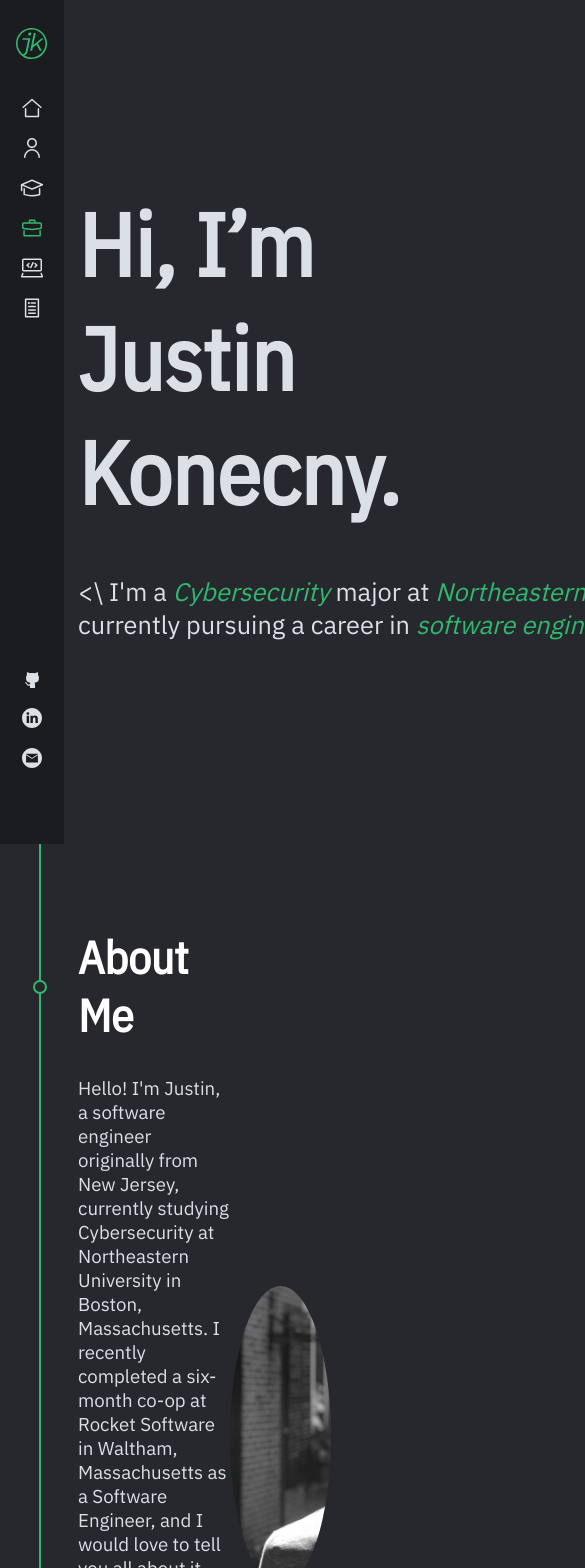
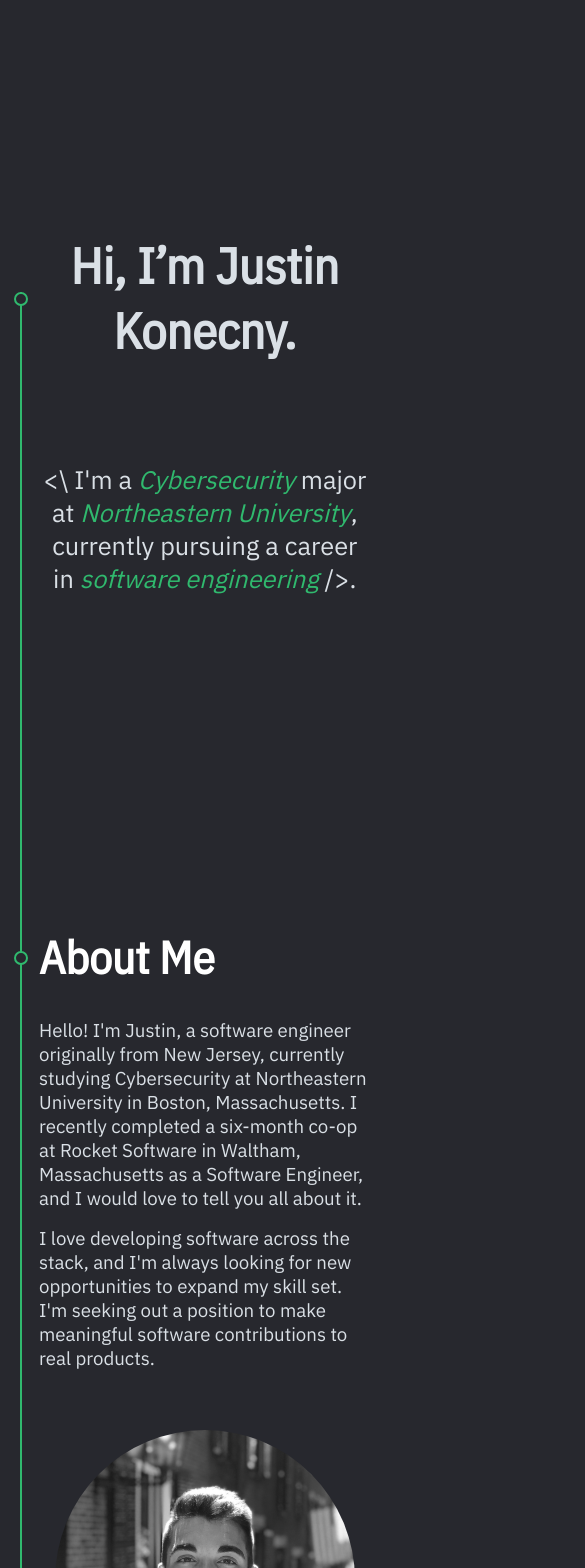
Before and after one commit to justinkonecny/website, a React (Create React App) app: page / in a window 390 px wide. Shown: the top 1568 px of the page, 585 px wide, since content can reach past the window. Built offline with nearby package versions, Linux system fonts and the light colour scheme.

Commit message:
Fix mobile

```diff
--- a/src/components/FeaturedProject.js
+++ b/src/components/FeaturedProject.js
@@ -93,7 +93,7 @@ export class FeaturedProject extends Component {
                     </div>
                     {this.props.children}
                 </div>
-                <div className={'right-half'}>
+                <div className={this.props.isMobile ? 'right-half right-half-mobile' : 'right-half'}>
                     <div className={this.props.isMobile ? 'img-container img-container-mobile' : 'img-container'}>
                         <img className={'img-proj'} src={this.props.imageSrc} alt={this.props.text}/>
                     </div>
--- a/src/components/Home.js
+++ b/src/components/Home.js
@@ -229,8 +229,9 @@ export class Home extends Component {
      * Updates the current state to mobile if the window width is less than the mobile width threshold.
      */
     componentDidMount() {
-        // window.addEventListener('resize', this.resizeListener);
+        window.addEventListener('resize', this.resizeListener);
         window.addEventListener('scroll', this.scrollListener);
+        this.resizeListener();
         //
         // if (window.innerWidth <= this.mobileThreshold) {
         //     this.setState({isMobile: true});
@@ -289,10 +290,10 @@ export class Home extends Component {
     render() {
         return (
             <div>
-                <NavBar currentSection={this.state.currentSection} isMobile={this.state.isMobile} display={this.state.showNavBar} hoverIcons={this.state.hoverIcons}/>
+                {!this.state.isMobile && <NavBar currentSection={this.state.currentSection} isMobile={this.state.isMobile} display={this.state.showNavBar} hoverIcons={this.state.hoverIcons}/>}
 
                 <Timeline>
-                    <TimelineElement dotId={'name'} height={'100vh'} display={'flex'} start={true} filled={this.state.currentSection === Sections.HOME}>
+                    <TimelineElement dotId={'name'} height={'100vh'} display={'flex'} start={true} filled={this.state.currentSection === Sections.HOME} isMobile={this.state.isMobile}>
                         <h1 id={'name'} className={this.state.isMobile ? 'name-mobile' : 'name-desk'}>Hi, I’m Justin Konecny.</h1>
                         <div className={this.state.isMobile ? 'intro intro-mobile' : 'intro'}>
                             <div className={this.state.isMobile ? 'intro-inner intro-inner-mobile' : 'intro-inner'}>
@@ -310,7 +311,7 @@ export class Home extends Component {
                     {/* The main body, includes education, software projects, skills, and work experience */}
 
                     {/* ABOUT ME */}
-                    <TimelineElement dotId={'about-me'} filled={this.state.currentSection === Sections.ABOUT}>
+                    <TimelineElement dotId={'about-me'} filled={this.state.currentSection === Sections.ABOUT} isMobile={this.state.isMobile}>
                         {/*<div className={this.state.skipIntro ? {} : (this.state.showIntro ? 'fade-in' : 'fade-in-hide')}>*/}
                         <div className={this.state.isMobile ? 'about about-mobile' : 'about'}>
                             <div className={this.state.isMobile ? 'about-inner about-inner-mobile' : 'about-inner'}>
@@ -330,7 +331,7 @@ export class Home extends Component {
                                         </p>
                                     </div>
                                 </div>
-                                <div className={this.state.isMobile ? 'about-profile-mobile' : 'about-profile'}>
+                                <div className={this.state.isMobile ? 'about-profile about-profile-mobile' : 'about-profile'}>
                                     <div className={this.state.isMobile ? 'profile-crop profile-crop-mobile' : 'profile-crop'}>
                                         <img src={profile} className={this.state.isMobile ? 'profile-img profile-img-mobile' : 'profile-img'} alt={'Profile'}/>
                                     </div>
@@ -341,7 +342,7 @@ export class Home extends Component {
                                 <div className={this.state.isMobile ? 'highlight highlight-mobile' : 'highlight'}>
                                     <h3 className={'highlight-title'}>Languages</h3>
                                     <div className={this.state.showHighlights ? 'fade-in' : 'fade-in-hide'}>
-                                        <div className={'highlight-skills'}>
+                                        <div className={this.state.isMobile ? 'highlight-skills highlight-skills-mobile' : 'highlight-skills'}>
                                             <div className={'skill-all highlight-skill skill-proficient'}>Java</div>
                                             <div className={'skill-all highlight-skill skill-proficient'}>Python</div>
                                             <div className={'skill-all highlight-skill skill-proficient'}>C/C++</div>
@@ -361,7 +362,7 @@ export class Home extends Component {
                                 <div className={this.state.isMobile ? 'highlight highlight-mobile' : 'highlight'}>
                                     <h3 className={'highlight-title'}>Software</h3>
                                     <div className={this.state.showHighlights ? 'fade-in' : 'fade-in-hide'}>
-                                        <div className={'highlight-skills'}>
+                                        <div className={this.state.isMobile ? 'highlight-skills highlight-skills-mobile' : 'highlight-skills'}>
                                             <div className={'skill-all highlight-skill skill-proficient'}>Linux</div>
                                             <div className={'skill-all highlight-skill skill-proficient'}>Docker</div>
                                             <div className={'skill-all highlight-skill skill-proficient'}>Jira</div>
@@ -382,7 +383,7 @@ export class Home extends Component {
                                 <div className={this.state.isMobile ? 'highlight highlight-mobile' : 'highlight'}>
                                     <h3 className={'highlight-title'}>Interests</h3>
                                     <div className={this.state.showHighlights ? 'fade-in' : 'fade-in-hide'}>
-                                        <div className={'highlight-skills'}>
+                                        <div className={this.state.isMobile ? 'highlight-skills highlight-skills-mobile' : 'highlight-skills'}>
                                             <div className={'skill-all highlight-skill skill-proficient'}>Running</div>
                                             <div className={'skill-all highlight-skill skill-proficient'}>Snowboarding</div>
                                             <div className={'skill-all highlight-skill skill-proficient'}>Traveling</div>
@@ -396,7 +397,7 @@ export class Home extends Component {
                     </TimelineElement>
 
                     {/* EDUCATION */}
-                    <TimelineElement dotId={'education'} textOnly={true} filled={this.state.currentSection === Sections.EDUCATION}>
+                    <TimelineElement dotId={'education'} textOnly={true} filled={this.state.currentSection === Sections.EDUCATION} isMobile={this.state.isMobile}>
                         <div className={this.state.isMobile ? 'body body-mobile' : 'body'}>
                             <h2 id={'education'}>Education</h2>
                             <h3>Northeastern University, Boston, MA</h3>
@@ -441,7 +442,7 @@ export class Home extends Component {
                     </TimelineElement>
 
                     {/* WORK EXPERIENCE */}
-                    <TimelineElement dotId={'experience'} textOnly={true} filled={this.state.currentSection === Sections.EXPERIENCE}>
+                    <TimelineElement dotId={'experience'} textOnly={true} filled={this.state.currentSection === Sections.EXPERIENCE} isMobile={this.state.isMobile}>
                         <h2 id={'experience'}>Professional Experience</h2>
 
                         <h3>Places For Less</h3>
@@ -527,7 +528,7 @@ export class Home extends Component {
                     </TimelineElement>
 
                     {/*/!* FEATURED SOFTWARE PROJECTS *!/*/}
-                    <TimelineElement dotId={'projects'} filled={this.state.currentSection === Sections.PROJECTS}>
+                    <TimelineElement dotId={'projects'} filled={this.state.currentSection === Sections.PROJECTS} isMobile={this.state.isMobile}>
                         <div className={'projects'}>
                             <div className={this.state.isMobile ? 'project-body project-body-mobile' : 'project-body'}>
                                 <h2 id={'projects'}>Software Projects</h2>
@@ -615,7 +616,7 @@ export class Home extends Component {
                         </div>
                     </TimelineElement>
 
-                    <TimelineElement dotId={'contact'} textOnly={true} filled={this.state.currentSection === Sections.CONTACT}>
+                    <TimelineElement dotId={'contact'} textOnly={true} filled={this.state.currentSection === Sections.CONTACT} isMobile={this.state.isMobile}>
                         <div className={this.state.isMobile ? 'body body-mobile' : 'body'}>
                             <div className={'body-info'}>
                                 <div className={this.state.isMobile ? 'get-in-touch-mobile' : 'get-in-touch'}>
--- a/src/components/TimelineElement.js
+++ b/src/components/TimelineElement.js
@@ -13,9 +13,8 @@ export class TimelineElement extends Component {
             top: this.props.dotTop ? this.props.dotTop : '50px'
         };
 
-        const styleContent = {
-            width: this.props.textOnly ? '60%' : '100%'
-        };
+
+
 
         const styleSection = {
             height: this.props.height ? 'calc(' + this.props.height + ' - 20vh)' : 'auto', // height - TopBottomPadding
@@ -29,7 +28,6 @@ export class TimelineElement extends Component {
 
         this.state = {
             dot: styleDot,
-            content: styleContent,
             section: styleSection,
             line: styleLine,
             dotAbsolutePos: 0,
@@ -98,10 +96,12 @@ export class TimelineElement extends Component {
             dotClass += !this.props.start && this.state.isFilled ? ' timeline-dot-filled' : '';
         }
 
+        const styleContent = {width: !this.props.isMobile && this.props.textOnly ? '60%' : '100%'};
+
         return (
             <div>
-                <div className={'timeline-section'} style={this.state.section}>
-                    <div className={'timeline-content'} style={this.state.content}>
+                <div className={this.props.isMobile ? 'timeline-section timeline-section-mobile' : 'timeline-section'} style={this.state.section}>
+                    <div className={'timeline-content'} style={styleContent}>
                         {this.props.children}
                     </div>
                     <div className={'timeline-line'} style={this.state.line}/>
--- a/src/css/Global.scss
+++ b/src/css/Global.scss
@@ -11,3 +11,4 @@ $green-active: #2C704E;
 $error: #ff7d5b;
 
 $content-margin: 65%;
+$content-width-mobile: 85%;
--- a/src/css/Home.scss
+++ b/src/css/Home.scss
@@ -164,19 +164,15 @@ button:hover {
 }
 
 .intro-mobile {
-  min-height: 100vh;
-}
+  height: 100%;
 
   .intro-inner-mobile {
-  margin: 15vh 5vw auto 5vw;
-}
-
 
     .intro-blurb-mobile {
-  margin: 0 10vw;
       text-align: center;
-  font-size: 24px;
-  width: 80%;
+      width: auto;
+    }
+  }
 }
 
 .about {
@@ -217,35 +213,19 @@ button:hover {
 }
 
 .about-mobile {
-  min-height: 100vh;
-}
-
   .about-inner-mobile {
     flex-wrap: wrap;
-}
-
 
     .about-text-mobile {
-  margin: 10px 13vw;
-  width: 100vw;
+      max-width: 100%;
     }
-
 
     .about-profile-mobile {
       width: 100%;
       display: flex;
       align-items: center;
     }
-
-
-.profile-crop-mobile {
-  margin: 20px auto;
   }
-
-
-.profile-img-mobile {
-  margin: -130px 0 0 -85px;
-  width: 145%;
 }
 
 .highlights {
@@ -263,19 +243,11 @@ button:hover {
       width: $content-margin;
       display: flex;
       flex-wrap: wrap;
-
-      .highlight-skill {
-      }
-    }
-  }
     }
 
-.highlights-mobile {
-  flex-wrap: wrap;
-  padding: 10px 4vw;
-
-  .highlight-mobile {
-    width: 100%;
+    .highlight-skills-mobile {
+      width: auto;
+    }
   }
 }
 
@@ -300,7 +272,7 @@ button:hover {
 }
 
 .body-mobile {
-  margin: 10px 13vw;
+  width: 100%;
 }
 
 .list-container {
@@ -403,7 +375,6 @@ button:hover {
 }
 
 .project-body-mobile {
-  margin: 10px 13vw;
 }
 
 .featured-projects {
@@ -489,6 +460,11 @@ button:hover {
   }
 }
 
+.right-half-mobile {
+  width: 100%;
+  margin-top: 16px;
+}
+
 .img-container-mobile {
   width: 100%;
   margin: 20px 0;
--- a/src/css/Timeline.scss
+++ b/src/css/Timeline.scss
@@ -43,6 +43,12 @@
     }
   }
 
+  .timeline-section-mobile {
+    padding: 10vh (90% - $content-width-mobile) 10vh 5vw;
+    width: $content-width-mobile;
+    left: 5%;
+  }
+
   .timeline-dot {
     content: '';
     position: absolute;
```
Also changed, not shown: src/css/ExpandableText.scss (+5 -4 lines), 1 other file (tests, documents, lock files or other folders). Lines whose indentation alone changed are shown as unchanged.
